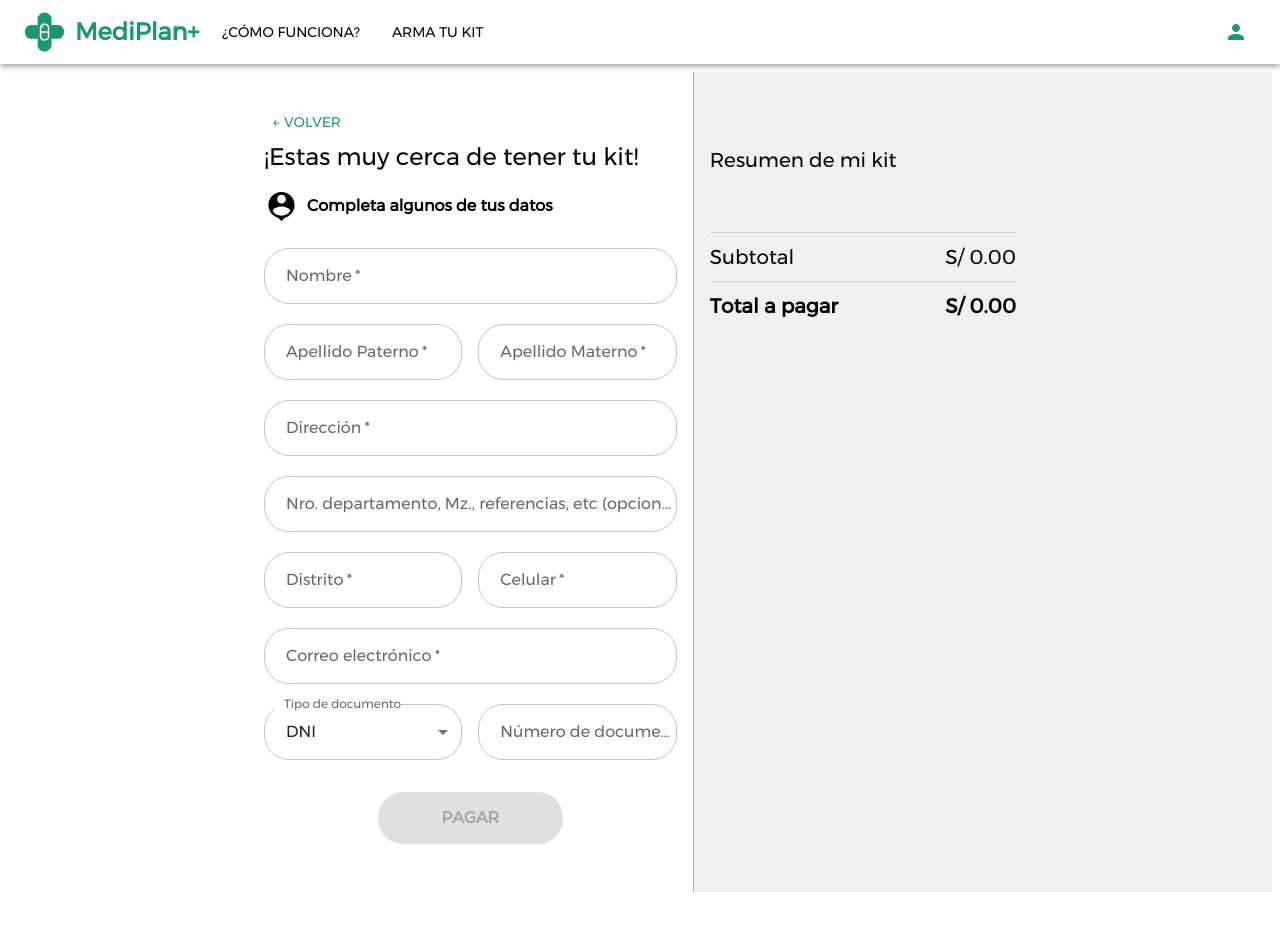
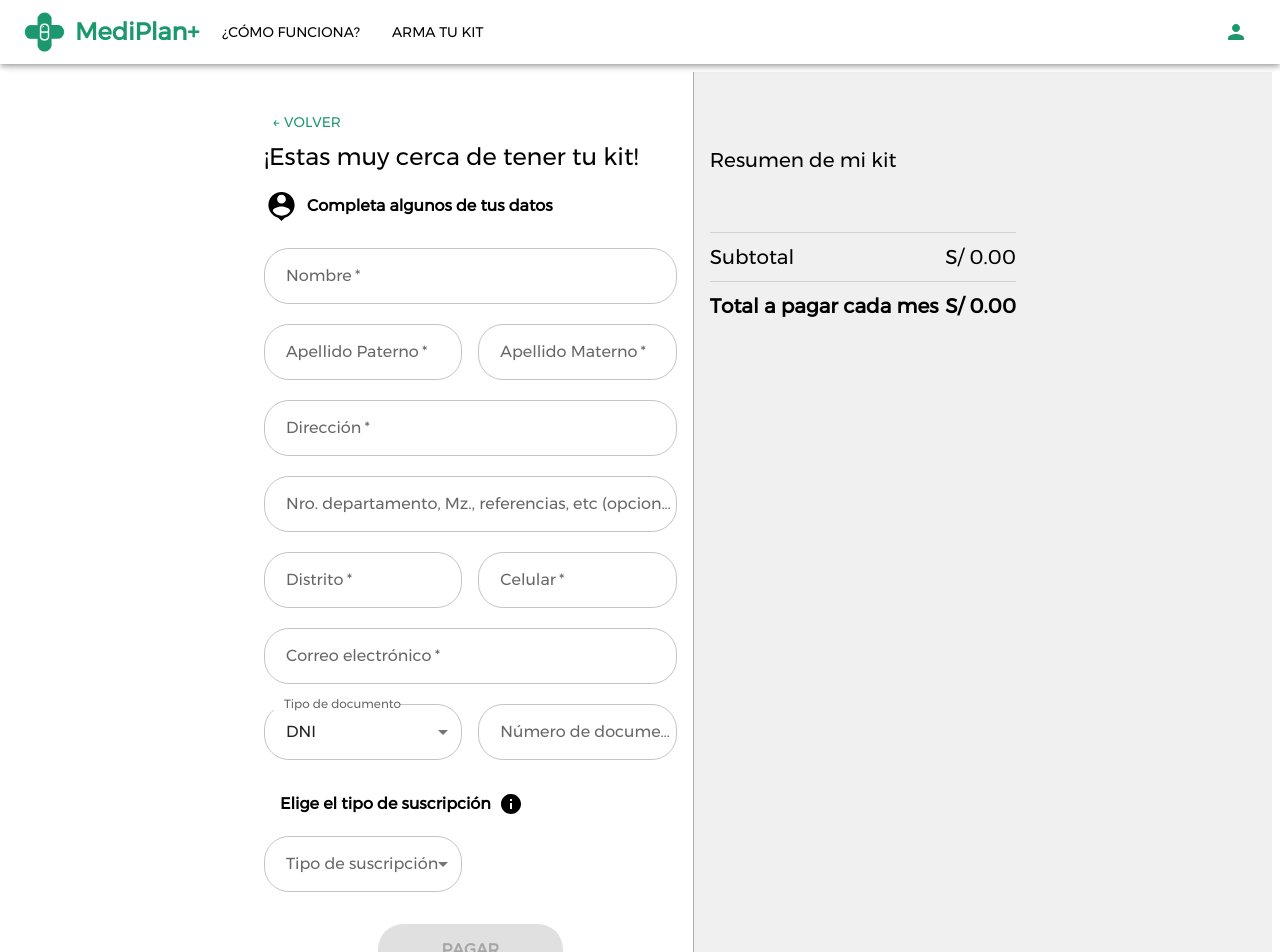
Before and after one commit to MarceCZ/SOFT2_TrabajoIntegrador, a React (Create React App) app: page /checkout in a window 1280 px wide. Shown: the top 952 px of the page. Before the commit the page ends 892 px from the top, so only its background shows below. Built offline with nearby package versions, Linux system fonts and the light colour scheme.

Commit message:
tipo de suscripcion

```diff
--- a/src/components/CheckOutPage/CheckoutForm/CheckoutForm.jsx
+++ b/src/components/CheckOutPage/CheckoutForm/CheckoutForm.jsx
@@ -1,11 +1,12 @@
 import React from 'react'
-import { Box, Grid, Typography, TextField, MenuItem, FormControl, InputLabel, Select, Button } from '@mui/material'
+import { Box, Grid, Typography, TextField, MenuItem, FormControl, InputLabel, Select, Button, Tooltip } from '@mui/material'
 import PersonPinIcon from '@mui/icons-material/PersonPin'
+import InfoIcon from '@mui/icons-material/Info'
 import { useNavigate } from 'react-router-dom'
 
 const CheckoutForm = ({ formData, handleInputChange, isFormValid, handlePaymentClick }) => {
   const navigate = useNavigate();
-  const { nombre, apellidoPaterno, apellidoMaterno, direccion, departamentoMzReferencia, distrito, celular, tipoDocumento, numeroDocumento, email } = formData;
+  const { nombre, apellidoPaterno, apellidoMaterno, direccion, departamentoMzReferencia, distrito, celular, tipoDocumento, numeroDocumento, email, tipoSuscripcion } = formData;
 
   // Estilos comunes para los campos
   const commonInputProps = {
@@ -104,6 +105,35 @@ const CheckoutForm = ({ formData, handleInputChange, isFormValid, handlePaymentC
               required
             />
           </Grid>
+
+          {/* Título para la suscripción con icono */}
+          <Grid item xs={12} sx={{ mt: 2, ml: 1 }}>
+            <Box sx={{ display: 'flex', alignItems: 'center' }}>
+              <Typography sx={{ ml: 1, fontWeight: 'bold' }}>Elige el tipo de suscripción</Typography>
+              <Tooltip title="Los productos de su kit se entregarán el 1 de cada mes según el plan contratado.">
+                <InfoIcon sx={{ ml: 1 }} />
+              </Tooltip>
+            </Box>
+          </Grid>
+
+          {/* Tipo de suscripción */}
+          <Grid item xs={12} sm={6} sx={{ mt: 0.5 }}>
+            <FormControl fullWidth>
+              <InputLabel sx={{ pl: 1 }}>Tipo de suscripción</InputLabel>
+              <Select
+                label="Tipo de suscripción"
+                name="tipoSuscripcion"
+                value={tipoSuscripcion}
+                onChange={handleInputChange}
+                sx={{ borderRadius: '25px', pl: 1 }}
+              >
+                <MenuItem value="3meses">3 meses</MenuItem>
+                <MenuItem value="6meses">6 meses</MenuItem>
+                <MenuItem value="1anio">1 año</MenuItem>
+              </Select>
+            </FormControl>
+          </Grid>
+
         </Grid>
 
         <Box sx={{ display: 'flex', justifyContent: 'center', mt: 4 }}>
@@ -123,4 +153,4 @@ const CheckoutForm = ({ formData, handleInputChange, isFormValid, handlePaymentC
   )
 }
 
-export default CheckoutForm
+export default CheckoutForm;
--- a/src/components/CheckOutPage/KitSummary/KitSummary.jsx
+++ b/src/components/CheckOutPage/KitSummary/KitSummary.jsx
@@ -26,7 +26,7 @@ const KitSummary = ({ cartProducts, totalCartPrice }) => {
           <Divider sx={{ my: 1 }} />
 
           <Box sx={{ display: 'flex', justifyContent: 'space-between' }}>
-            <Typography variant="h6" sx={{ fontWeight: 'bold' }}>Total a pagar</Typography>
+            <Typography variant="h6" sx={{ fontWeight: 'bold' }}>Total a pagar cada mes</Typography>
             <Typography variant="h6" sx={{ fontWeight: 'bold' }}>S/ {totalCartPrice.toFixed(2)}</Typography>
           </Box>
         </Box>
```
